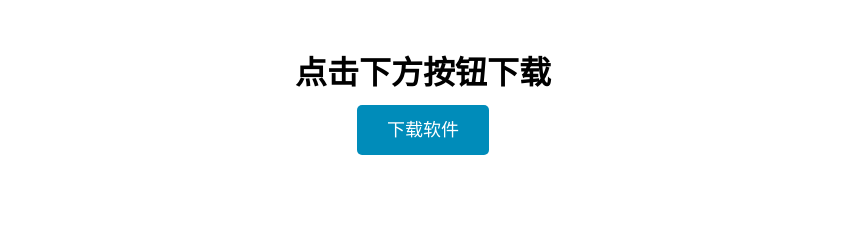
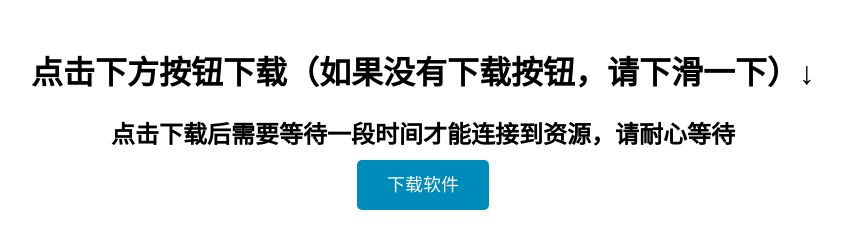
Before and after one commit to WuZizhong500/song, a plain HTML site: page index.html in a window 1280 px wide. Shown: the whole page, without its empty margins (217-1058 px from the left). Drawn offline with Linux system fonts and the light colour scheme.

Commit message:
Add files via upload

```diff
--- a/index.html
+++ b/index.html
@@ -24,7 +24,8 @@
 <body>
     <div class="container">
         <div class="header">
-            <h1>点击下方按钮下载</h1>
+            <h1>点击下方按钮下载（如果没有下载按钮，请下滑一下）↓</h1>
+            <h2>点击下载后需要等待一段时间才能连接到资源，请耐心等待</h2>
         </div>
         <div class="description">
 
```
